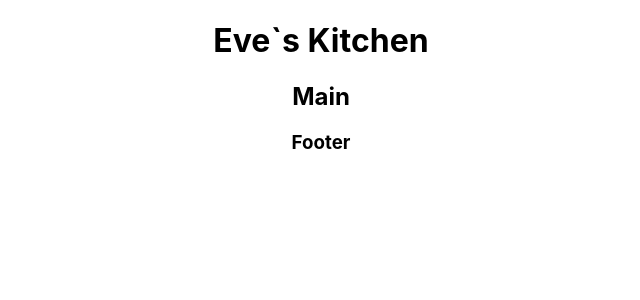
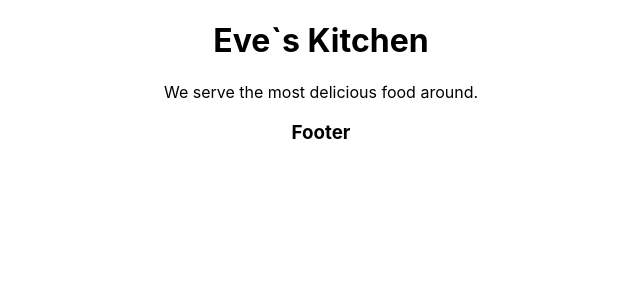
Before and after one commit to Adriantutuianu/react-course, a React (Create React App) app: page / in a window 1280 px wide. Shown: the top 300 px of the page, without its empty margins (319-959 px from the left). Built offline with nearby package versions, Linux system fonts and the light colour scheme.

Commit message:
Creating a React Component- Main

```diff
--- a/src/App.js
+++ b/src/App.js
@@ -8,11 +8,19 @@
   );
 }
 
+function Main() {
+  return (
+    <section>
+      <p>We serve the most delicious food around.</p>
+    </section>
+  );
+}
+
 function App() {
   return (
     <div className="App">
       <Header />
-      <h2>Main</h2>
+      <Main />
       <h3>Footer</h3>
     </div>
   );
```
